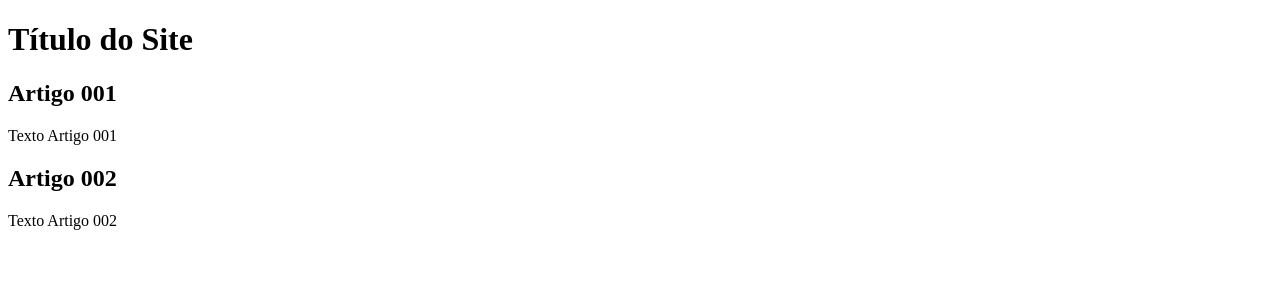
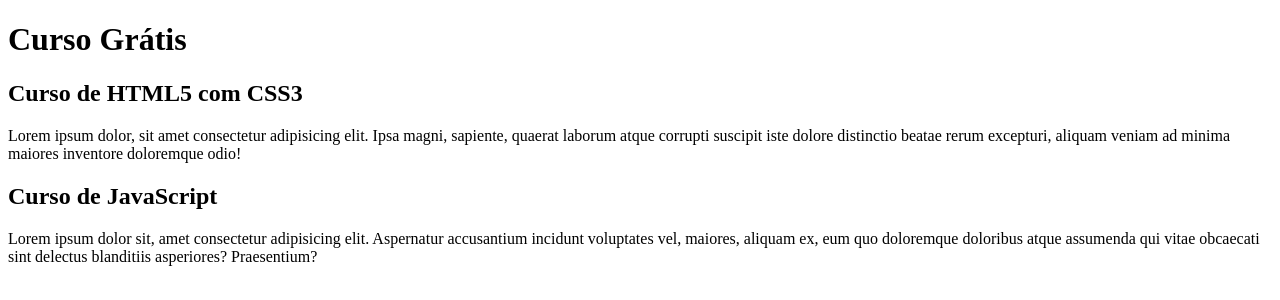
Before and after one commit to NicolasEstevam/projeto-site, a plain HTML site: page index.html in a window 1280 px wide. Drawn offline with Linux system fonts and the light colour scheme.

Commit message:
comecei a escrever o conteudo

```diff
--- a/index.html
+++ b/index.html
@@ -8,15 +8,15 @@
 <body>
     <main>
         <head>
-            <h1>Título do Site</h1>
+            <h1>Curso Grátis</h1>
         </head>
         <article>
-            <h2>Artigo 001</h2>
-            <p>Texto Artigo 001</p>
+            <h2>Curso de HTML5 com CSS3</h2>
+            <p>Lorem ipsum dolor, sit amet consectetur adipisicing elit. Ipsa magni, sapiente, quaerat laborum atque corrupti suscipit iste dolore distinctio beatae rerum excepturi, aliquam veniam ad minima maiores inventore doloremque odio!</p>
         </article>
         <article>
-            <h2>Artigo 002</h2>
-            <p>Texto Artigo 002</p>
+            <h2>Curso de JavaScript</h2>
+            <p>Lorem ipsum dolor sit, amet consectetur adipisicing elit. Aspernatur accusantium incidunt voluptates vel, maiores, aliquam ex, eum quo doloremque doloribus atque assumenda qui vitae obcaecati sint delectus blanditiis asperiores? Praesentium?</p>
         </article>
     </main>
 </body>
```
